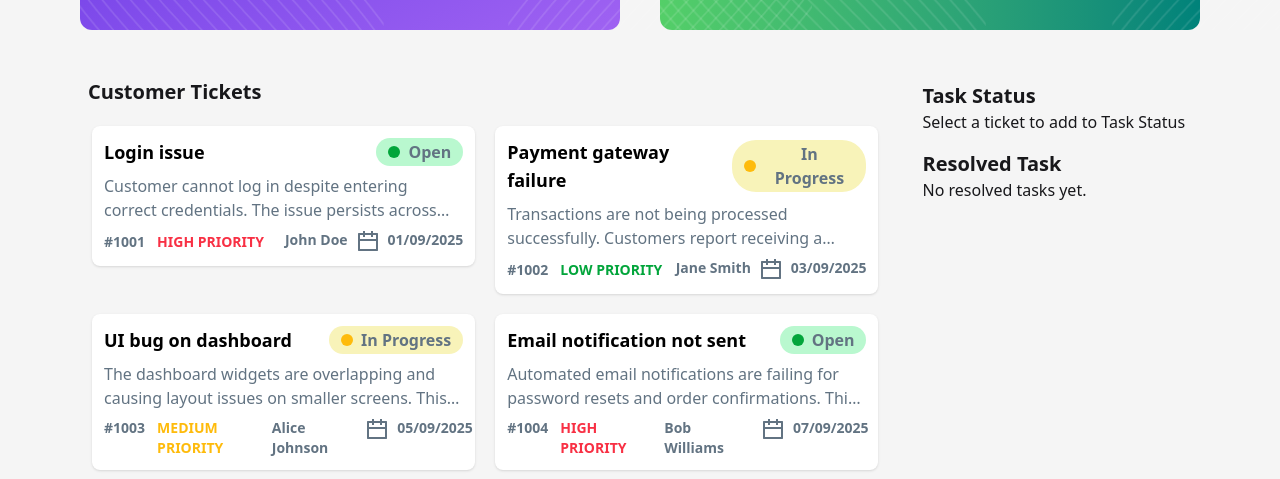
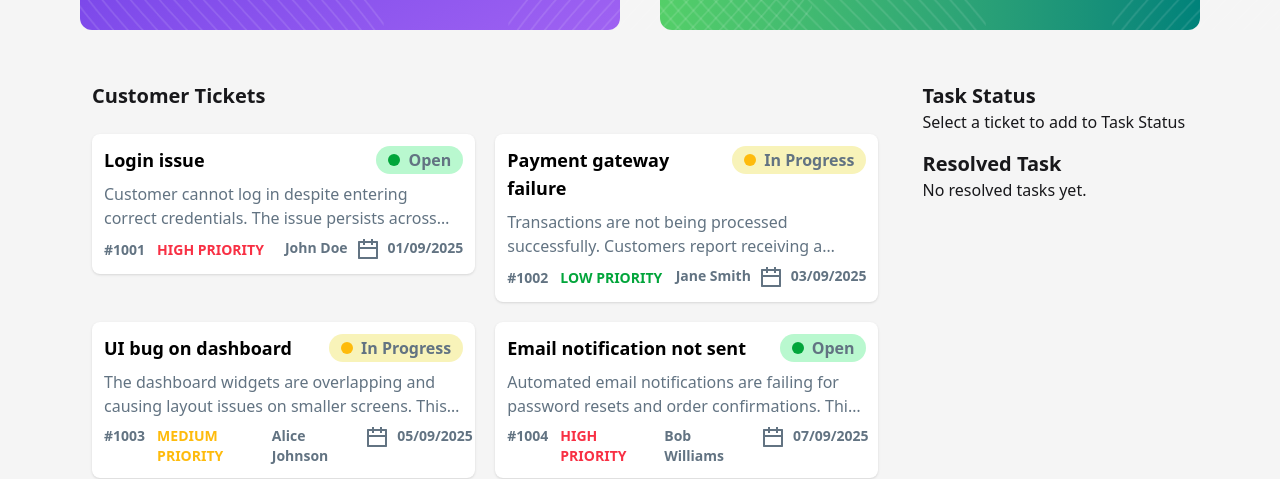
Before and after one commit to Arifwazed/Customer-Support-Zone-Project, a React (Vite) app: page / in a window 1280 px wide. Shown: the part 383-862 px from the top of the page. Built offline with nearby package versions, Linux system fonts and the light colour scheme.

Commit message:
readme file added

```diff
--- a/src/App.jsx
+++ b/src/App.jsx
@@ -49,15 +49,15 @@ function App() {
 
       <div className='md:px-20 mt-10 flex flex-col md:flex-row gap-5 mb-20'>
         <div>
-        <h1 className='font-semibold text-xl p-2'>Customer Tickets</h1>
+        <h1 className='font-semibold text-xl p-3'>Customer Tickets</h1>
         <Suspense fallback={<span className="loading loading-spinner loading-xl"></span>}>
         <Customers setTask={setTask} task={task} setToggle={setToggle} customerData={customerData}></Customers>
         </Suspense>
         </div>
         <div className='md:w-[900px] p-3'>
-          {/* <div><h1 className='font-semibold text-xl '>Task Status</h1></div> */}
+
           <Task task={task} removeTask={removeTask} resolve={resolve} setResolve={setResolve} toggle={toggle} setToggle={setToggle} setToggleResolve={setToggleResolve} removeCustomer={removeCustomer}></Task>
-          {/* <div><h1 className='font-semibold text-xl '>Resolved Task</h1></div> */}
+
           <Resolve resolve={resolve} toggleResolve={toggleResolve}></Resolve>
         </div>
       </div>
--- a/src/component/customer/Customer.jsx
+++ b/src/component/customer/Customer.jsx
@@ -13,9 +13,9 @@ const Customer = ({customer,setTask,task,setToggle}) => {
     return (
         <div>
             <div onClick={() => handletask(customer)} className=" p-3 text-[#627382] bg-white rounded-lg shadow-sm">
-                    <div className="flex justify-between items-center">
-                      <h1 className="font-semibold text-black text-lg">{customer.title}</h1>
-                      <button className={` rounded-3xl px-3 py-0.5  font-semibold flex justify-center items-center gap-x-2 ${(customer.status === 'Open') ? "bg-[#B9F8CF]" : "bg-[#F8F3B9]"} `}>
+                    <div className="flex justify-between items-start">
+                      <h1 className="font-semibold text-black text-lg flex-1 min-w-0">{customer.title}</h1>
+                      <button className={` rounded-3xl px-3 py-0.5  font-semibold flex justify-center items-center gap-x-2 shrink-0  ${(customer.status === 'Open') ? "bg-[#B9F8CF]" : "bg-[#F8F3B9]"} `}>
                         <div className={`w-3 h-3 rounded-full ${(customer.status === 'Open') ? "bg-[#02A53B]" : "bg-[#FEBB0C]"} `}></div>
                         <p>{customer.status}</p>
                       </button>
--- a/src/component/task/Task.jsx
+++ b/src/component/task/Task.jsx
@@ -9,11 +9,6 @@ const Task = ({task,removeTask,setResolve,resolve,toggle,setToggle,setToggleReso
     return (
         <div>
             <h1 className='font-semibold text-xl '>Task Status</h1>
-            {/* <div className='border p-2 bg-white my-2'>
-                <h1 className='font-medium text-md'>Payment Failed - Card Declined</h1>
-                <button className='btn bg-[#02A53B] text-white w-full font-medium mt-3'>Complete</button>
-            </div> */}
-
             {
                 toggle ?
                 task.map(card => <TaskCard card={card} removeTask={removeTask} setResolve={setResolve} resolve={resolve} setToggleResolve={setToggleResolve} removeCustomer={removeCustomer}></TaskCard>) : <h1>Select a ticket to add to Task Status</h1>
```
Also changed, not shown: 1 other file (tests, documents, lock files or other folders).
